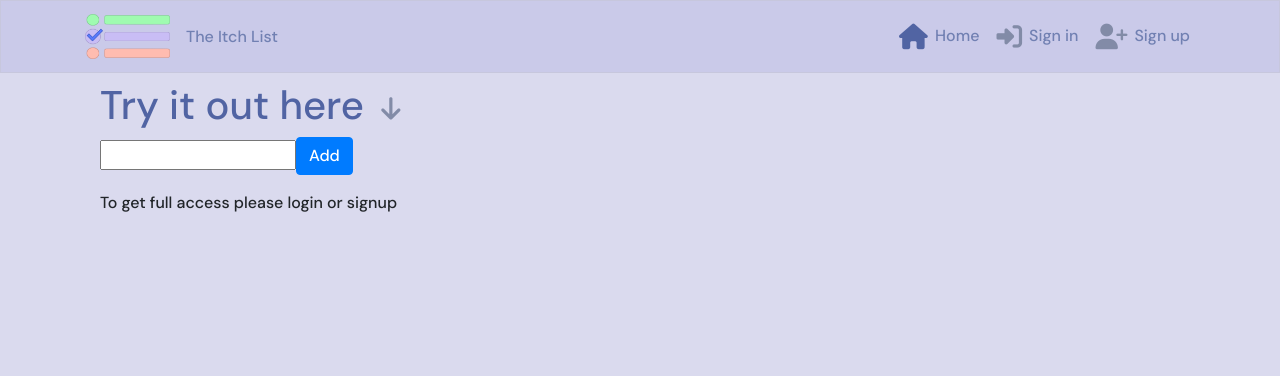
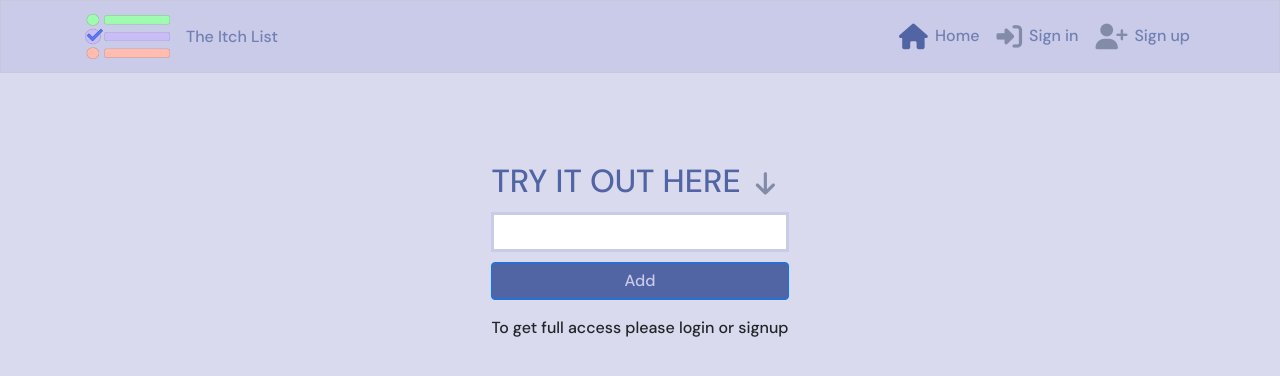
Before and after one commit to Pisen99/ppp5, a React (Create React App) app: page / in a window 1280 px wide. Shown: the top 376 px of the page. Built offline with nearby package versions, Linux system fonts and the light colour scheme.

Commit message:
Feat: added some style to landing page

```diff
--- a/src/components/LandingPage.js
+++ b/src/components/LandingPage.js
@@ -1,6 +1,6 @@
 import React, { useState } from "react";
 import { Container } from 'react-bootstrap';
-import "../styles/LandingPage.module.css";
+import styles from "../styles/LandingPage.module.css";
 import Button from 'react-bootstrap/Button';
 
 
@@ -33,14 +33,14 @@ const LandingPage = () => {
     const [input, setInput] = useState("");
 
     return (
-        <Container fluid="md">
-            <h1>Try it out here <i class="fa-solid fa-arrow-down"></i></h1>
+        <Container className={styles.Lcontainer} fluid="md">
+            <h2>Try it out here <i class="fa-solid fa-arrow-down"></i></h2>
             <input
                 type="text"
                 value={input}
                 onChange={(e) => setInput(e.target.value)}
             />
-            <Button onClick={() => addItem(input)}>Add</Button>
+            <Button className={styles.AddButton} onClick={() => addItem(input)}>Add</Button>
             <ul>
                 {list.map((item) => (
                     <li key={item.id}>
--- a/src/styles/LandingPage.module.css
+++ b/src/styles/LandingPage.module.css
@@ -1,3 +1,24 @@
-h1 {
+.Lcontainer {
+    display: grid;
+    justify-content: center;
+    padding-top: 81px;
+}
+
+h2 {
+    text-transform: uppercase;
     color: #5164a3;
 }
+
+input {
+    margin-bottom: 10px;
+    padding: 5px;
+    border: 3px solid #cacae9;
+    color: #5164a3;
+
+    text-transform: uppercase;
+}
+
+.AddButton {
+    color: #cacae9;
+    background-color: #5164a3;
+}
```
